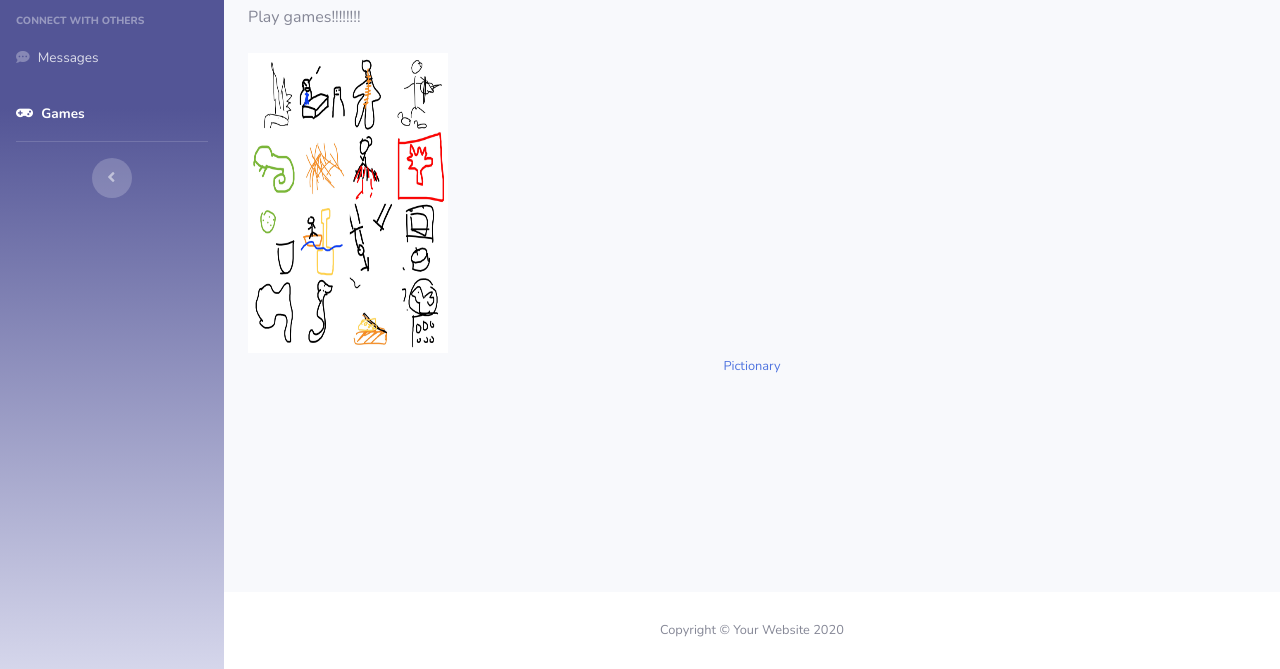
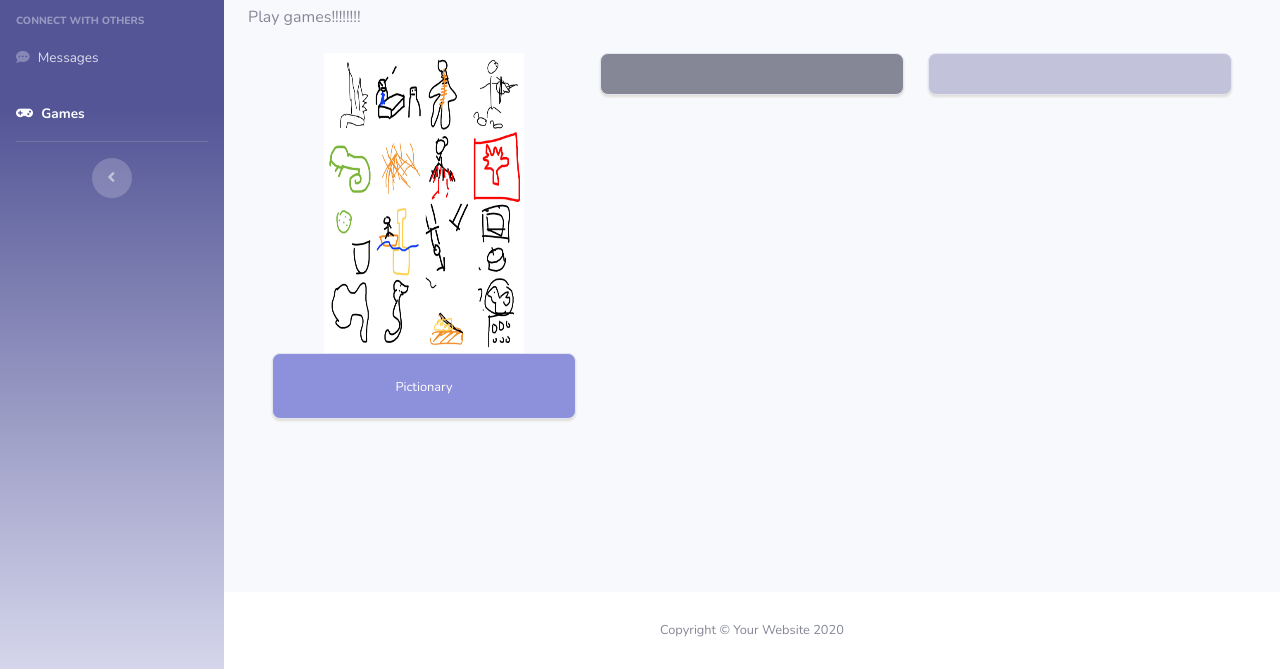
Before and after one commit to anjingli/harmonyy, a website with bundled scripts: page Harmony/games.html in a window 1280 px wide. Shown: the part 131-800 px from the top of the page. Built offline with nearby package versions, Linux system fonts and the light colour scheme.

Commit message:
Merge branch 'master' of https://github.com/q-ata/harmony

```diff
--- a/Harmony/games.html
+++ b/Harmony/games.html
@@ -173,8 +173,7 @@
                             <a class="nav-link dropdown-toggle" href="#" id="userDropdown" role="button"
                                 data-toggle="dropdown" aria-haspopup="true" aria-expanded="false">
                                 <span class="mr-2 d-none d-lg-inline text-gray-600 small">Douglas McGee</span>
-                                <img class="img-profile rounded-circle"
-                                    src="img/undraw_profile.svg">
+                                <img class="img-profile rounded-circle" src="img/undraw_profile.svg">
                             </a>
                             <!-- Dropdown - User Information -->
                             <div class="dropdown-menu dropdown-menu-right shadow animated--grow-in"
@@ -207,11 +206,34 @@
                     <h1 class="h3 mb-2 text-gray-800">Games</h1>
                     <p class="mb-4">Play games!!!!!!!!</p>
 
-                    <!-- Games -->
-                    <img src = "pictionary.jpg" alt = "Pictionary" width="200" height="300">
+                    <div class="container">
+                        <div class="row mb-5">
+                            <div class="col-md-4 mb-5">
+                                <!-- Pictionary -->
+                                <img src="pictionary.jpg" alt="Pictionary" width="200" height="300">
+                                <div class="card bg-primary mb-3 text-center">
+                                    <div class="card-body">
+                                        <div class="text-center">
+                                            <a class="small" href="pictionary.html"><bold>Pictionary</bold></a>
+                                        </div>
+                                    </div>
+                                </div>
+                            </div>
+                            <div class="col-md-4 mb-5">
+                                <div class="card bg-secondary mb-3 text-center">
+                                    <div class="card-body">
 
-                    <div class="text-center">
-                        <a class="small" href="pictionary.html"><bold>Pictionary</bold></a>
+                                    </div>
+                                </div>
+                            </div>
+                            <div class="col-md-4 mb-5">
+                                <div class="card bg-success mb-3 text-center">
+                                    <div class="card-body">
+
+                                    </div>
+                                </div>
+                            </div>
+                        </div>
                     </div>
 
 
```
Also changed, not shown: Harmony/css/sb-admin-2.min.css.
